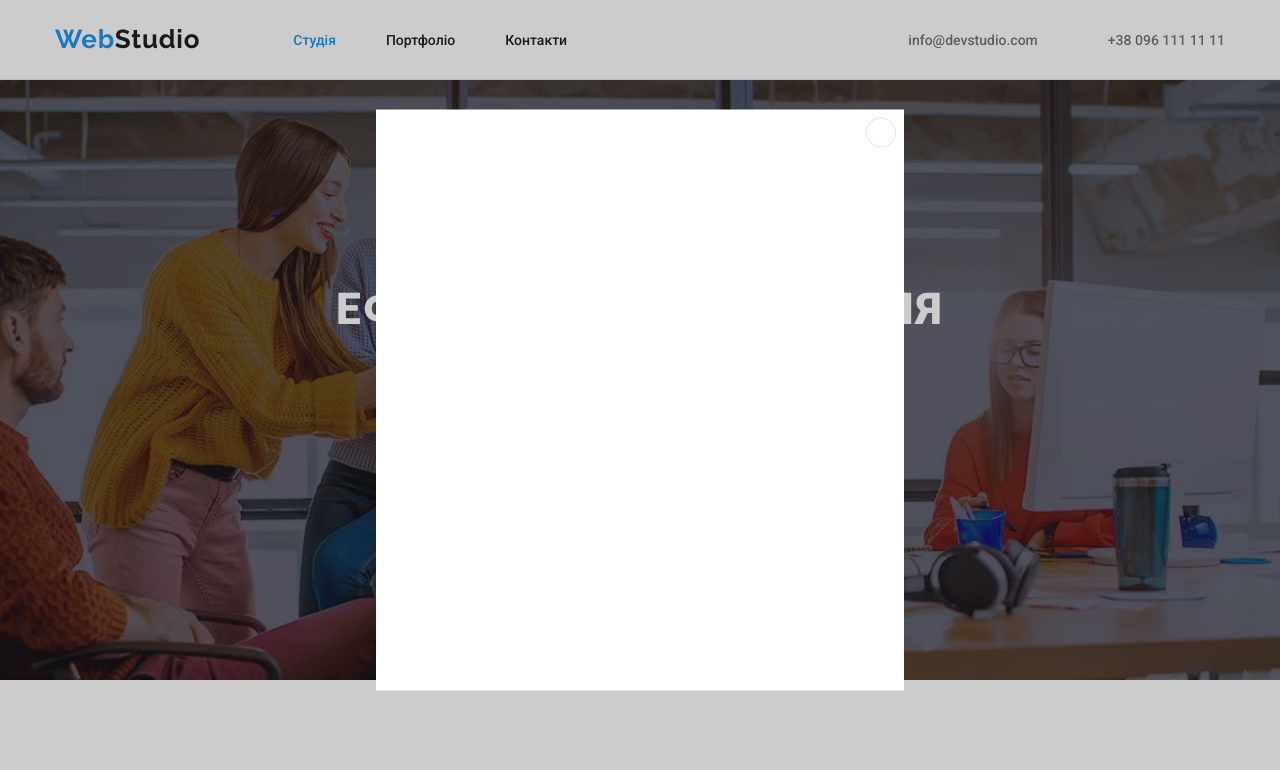
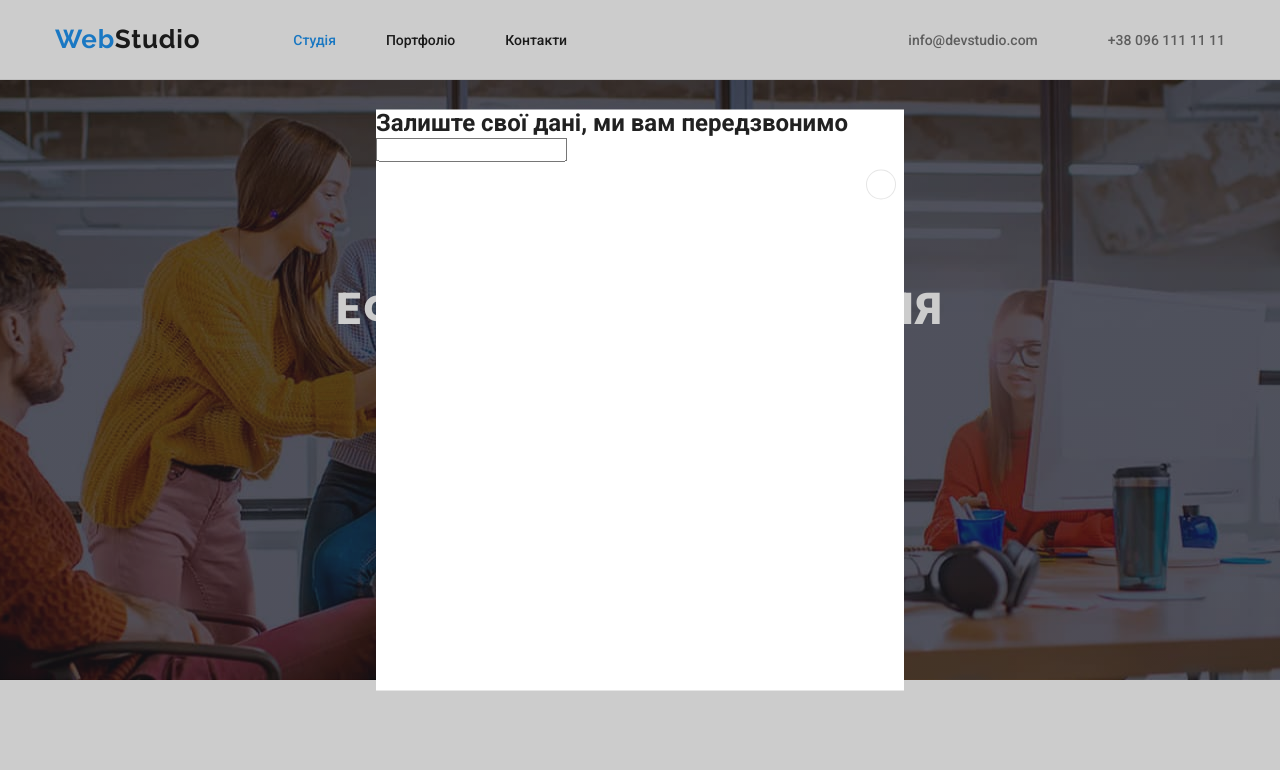
Before and after one commit to AVykhopen/-goit-markup-hw-06, a plain HTML site: page index.html in a window 1280 px wide. Both pictures are taken after a click on the button "Замовити послугу". Shown: the top 770 px of the page. Drawn offline with nearby package versions, Linux system fonts and the light colour scheme.

Commit message:
change 1

```diff
--- a/index.html
+++ b/index.html
@@ -480,6 +480,8 @@
     </footer>
     <div class="backdrop is-hidden" data-modal>
       <div class="modal">
+        <h2>Залиште свої дані, ми вам передзвонимо</h2>
+        <input type="text">
         <button class="modal-close-button" type="button" data-modal-close>
         <svg width="18" height="18">
           <use href="./images/icons.svg#icon-close">
```
